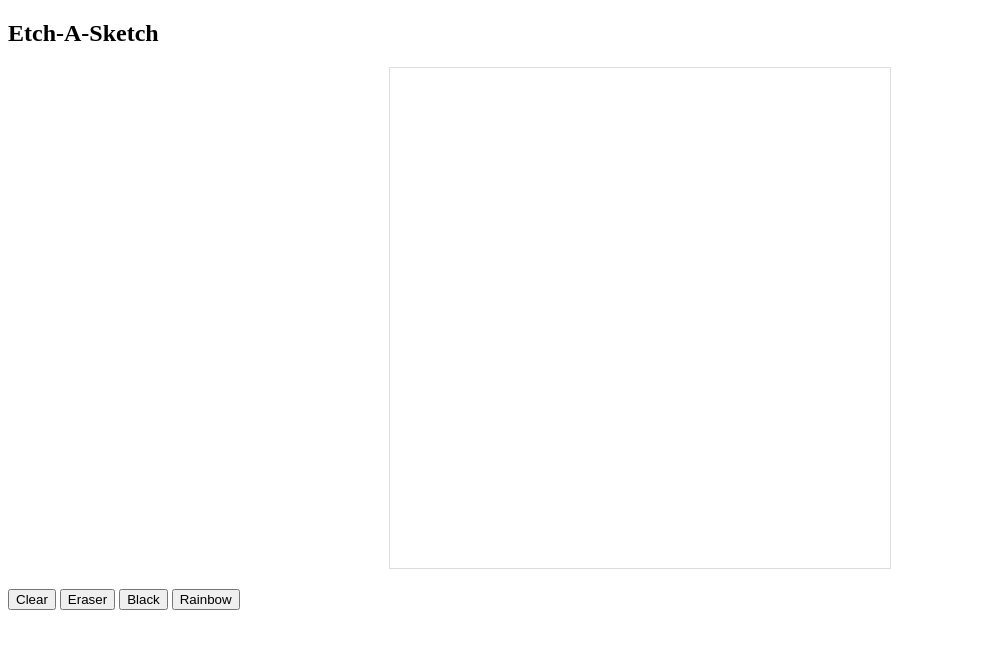
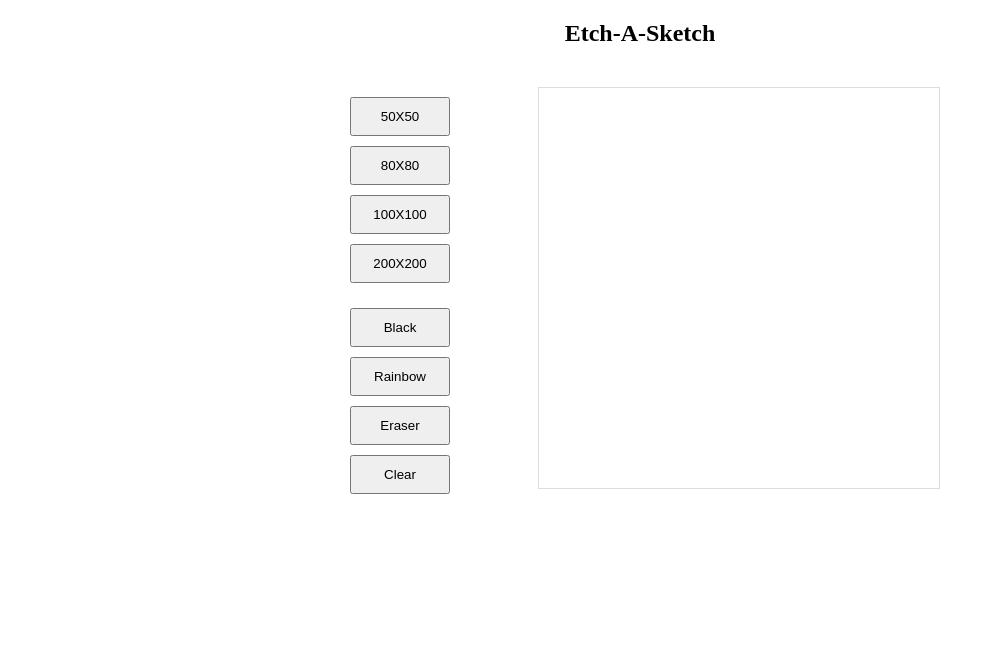
Before and after one commit to hire-blac/etch-a-sketch, a plain HTML site: page index.html in a window 1280 px wide. Shown: the whole page, without its empty margins (0-995 px from the left). Drawn offline with Linux system fonts and the light colour scheme.

Commit message:
added grid count buttons

```diff
--- a/index.html
+++ b/index.html
@@ -12,12 +12,23 @@
     <h2>Etch-A-Sketch</h2>
     <div class="container">
 
-    </div>
-    <div>
-      <button id="clear" onclick="clearGrid()">Clear</button>
-      <button onclick="setColor('white')">Eraser</button>
-      <button onclick="setColor('black')">Black</button>
-      <button onclick="setColor('rainbow')">Rainbow</button>
+      <div class="side-bar">
+        <div class="grid-count">
+          <button onclick="makeGrid(50,50)">50X50</button>
+          <button onclick="makeGrid(80,80)">80X80</button>
+          <button onclick="makeGrid(100,100)">100X100</button>
+          <button onclick="makeGrid(200,200)">200X200</button>
+        </div>
+        <div>
+          <button onclick="setColor('black')">Black</button>
+          <button onclick="setColor('rainbow')">Rainbow</button>
+          <button onclick="setColor('white')">Eraser</button>
+          <button id="clear" onclick="clearGrid()">Clear</button>
+        </div>
+      </div>
+
+      <div class="grid-container"></div>
+
     </div>
   </body>
   <script src="script.js"></script>
--- a/script.js
+++ b/script.js
@@ -1,9 +1,10 @@
-const container = document.querySelector('.container');
+const container = document.querySelector('.grid-container');
 let chosenColor = 'black';
 const colors = ['red', 'orange', 'yellow', 'green', 'blue', 'indigo', 'violet'];
 
 // function to create grid boxes
 function makeGrid(rows, cols) {
+  clearGrid();
   container.style.setProperty('--grid-rows', rows);
   container.style.setProperty('--grid-cols', cols);
 
@@ -51,4 +52,4 @@ function clearGrid(){
   })
 }
 
-makeGrid(100,100);
+makeGrid(50,50);
--- a/style.css
+++ b/style.css
@@ -2,15 +2,37 @@
   --grid-cols: 1;
   --grid-rows: 1;
 }
+* {
+  text-align: center;
+}
 .container {
+  display: flex;
+  justify-content: space-between;
+  width: 600px;
+  height: 400px;
+  margin: 40px auto;
+}
+.grid-container {
   display: grid;
   grid-template-rows: repeat(var(--grid-rows), 1fr);
   grid-template-columns: repeat(var(--grid-cols), 1fr);
-  width: 500px;
-  height: 500px;
-  margin: 20px auto;
+  width: 400px;
+  height: 400px;
+  margin: 0;
   border: solid 1px #ddd;
 }
 .grid-item {
   text-align: center;
 }
+.side-bar {
+  padding: 0 10px;
+}
+.grid-count {
+  margin-bottom: 25px;
+}
+button {
+  display: block;
+  margin: 10px auto;
+  padding: 10px 0;
+  width: 100px;
+}
```
